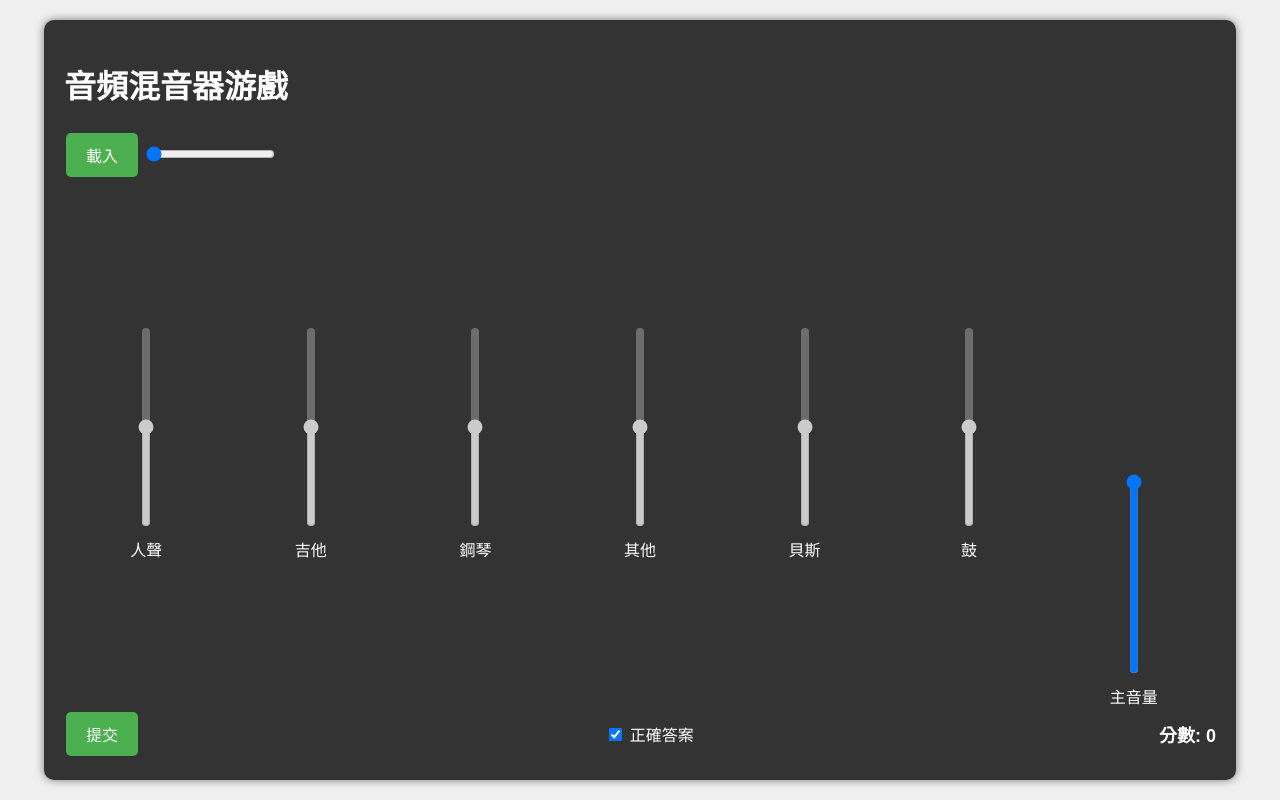
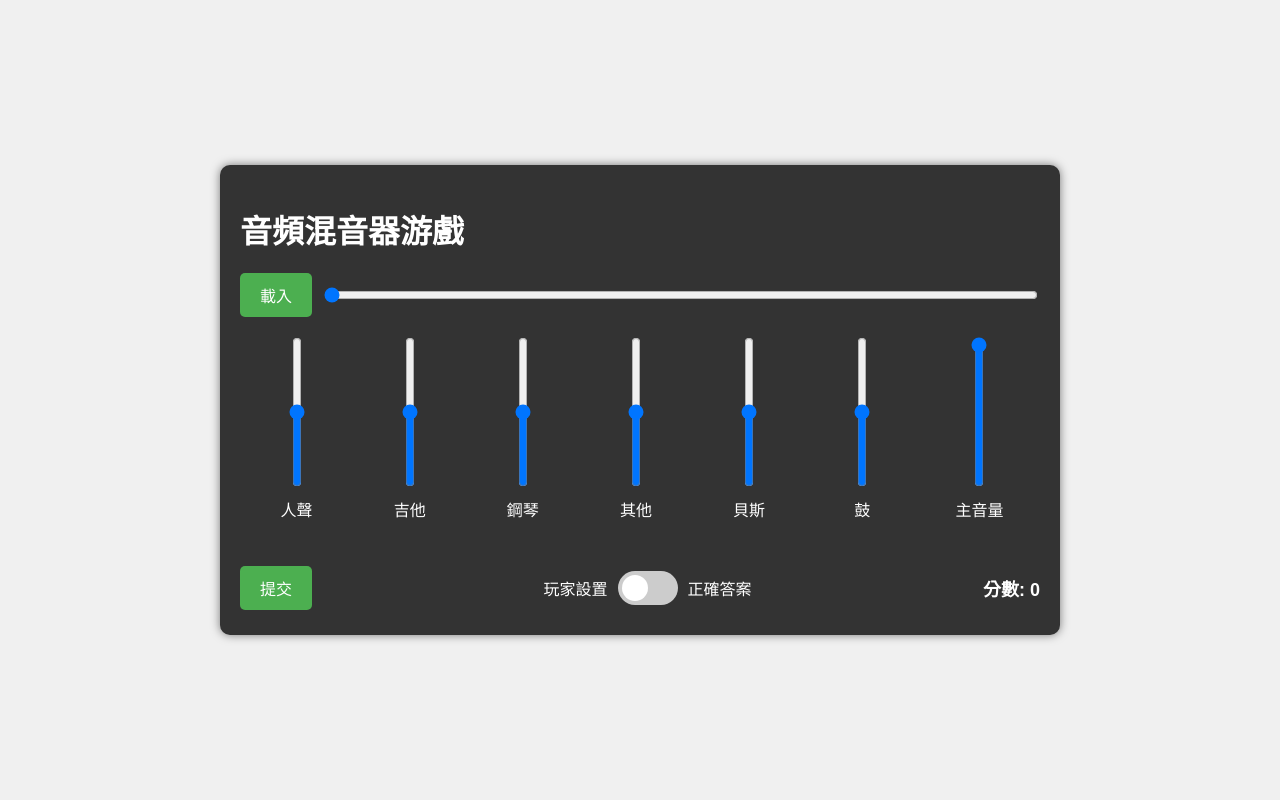
Before and after one commit to ChrisTorng/MixerGame, a plain HTML site: page src/index.html in a window 1280 px wide. Both pictures are taken after a click on the button "提交". Drawn offline with Linux system fonts and the light colour scheme.

Commit message:
希望左邊是 玩家設置，右邊 正確答案，中間是按一下即可左右滑動的開關。文字標籤亦可按。這個開關及兩側文字，只在「提交」按後才顯示出來。一開始請隱藏「分數: 0」，只有在提交後才顯示。在較窄的行動裝置上，會有如圖黑底會小於操作畫面元素的問題，請改善。

```diff
--- a/src/index.css
+++ b/src/index.css
@@ -20,61 +20,18 @@ body {
     box-shadow: 0 0 10px rgba(0,0,0,0.5);
     display: flex;
     flex-direction: column;
-    height: 90vh;
-    width: 90vw;
+    width: 90%;
+    max-width: 800px;
+    margin: 20px auto;
 }
 
-.controls-container {
+.transport-controls {
     display: flex;
-    justify-content: space-between;
-    align-items: flex-start;
+    align-items: center;
     margin-bottom: 20px;
 }
 
-.transport-controls {
-    flex-grow: 1;
-}
-
-.faders-container {
-    display: flex;
-    justify-content: space-around;
-    flex-grow: 1;
-}
-
-.fader {
-    display: flex;
-    flex-direction: column;
-    align-items: center;
-}
-
-.fader input[type="range"],
-.master-volume input[type="range"] {
-    writing-mode: vertical-lr;
-    direction: rtl;
-    width: 50px;
-    height: 200px;
-    margin: 0 10px;
-}
-
-.master-volume {
-    display: flex;
-    flex-direction: column;
-    align-items: center;
-    justify-content: flex-end;
-    margin-top: auto;
-}
-
-.fader label {
-    margin-top: 10px;
-}
-
-.game-controls {
-    display: flex;
-    justify-content: space-between;
-    align-items: center;
-}
-
-button {
+#playPauseBtn {
     background-color: #4CAF50;
     border: none;
     color: white;
@@ -83,21 +40,139 @@ button {
     text-decoration: none;
     display: inline-block;
     font-size: 16px;
-    margin: 4px 2px;
+    margin-right: 10px;
     cursor: pointer;
     border-radius: 5px;
 }
 
-#score {
+#timeSlider {
+    flex-grow: 1;
+}
+
+.faders-container {
+    display: flex;
+    justify-content: space-around;
+    flex-wrap: wrap;
+}
+
+.fader {
+    display: flex;
+    flex-direction: column;
+    align-items: center;
+    margin: 0 10px 20px;
+}
+
+.fader input[type="range"] {
+    writing-mode: vertical-lr;
+    direction: rtl;
+    width: 20px;
+    height: 150px;
+    margin: 0 10px;
+}
+
+.fader label {
+    margin-top: 10px;
+    text-align: center;
+}
+
+.game-controls {
+    display: flex;
+    justify-content: space-between;
+    align-items: center;
+    flex-wrap: wrap;
+    margin-top: 20px;
+}
+
+#submitBtn {
+    background-color: #4CAF50;
+    border: none;
+    color: white;
+    padding: 10px 20px;
+    text-align: center;
+    text-decoration: none;
+    display: inline-block;
+    font-size: 16px;
+    cursor: pointer;
+    border-radius: 5px;
+}
+
+#resultControls {
+    display: flex;
+    align-items: center;
+    margin: 10px 0;
+}
+
+.switch {
+    position: relative;
+    display: inline-block;
+    width: 60px;
+    height: 34px;
+    margin: 0 10px;
+}
+
+.switch input {
+    opacity: 0;
+    width: 0;
+    height: 0;
+}
+
+.slider {
+    position: absolute;
+    cursor: pointer;
+    top: 0;
+    left: 0;
+    right: 0;
+    bottom: 0;
+    background-color: #ccc;
+    transition: .4s;
+    border-radius: 34px;
+}
+
+.slider:before {
+    position: absolute;
+    content: "";
+    height: 26px;
+    width: 26px;
+    left: 4px;
+    bottom: 4px;
+    background-color: white;
+    transition: .4s;
+    border-radius: 50%;
+}
+
+input:checked + .slider {
+    background-color: #2196F3;
+}
+
+input:checked + .slider:before {
+    transform: translateX(26px);
+}
+
+#scoreDisplay {
     font-size: 18px;
     font-weight: bold;
 }
 
-/* 用於垂直範圍輸入的樣式 */
-input[type="range"][orient="vertical"] {
-    writing-mode: vertical-lr;
-    direction: rtl;
-    width: 50px;
-    height: 200px;
-    padding: 0 5px;
+@media (max-width: 600px) {
+    .mixer-container {
+        padding: 10px;
+        width: 95%;
+    }
+
+    .faders-container {
+        justify-content: center;
+    }
+
+    .fader {
+        margin: 0 5px 10px;
+    }
+
+    .game-controls {
+        flex-direction: column;
+        align-items: stretch;
+    }
+
+    #submitBtn, #resultControls, #scoreDisplay {
+        margin-bottom: 10px;
+    }
 }
--- a/src/index.html
+++ b/src/index.html
@@ -48,14 +48,15 @@
 
     <div class="game-controls">
         <button id="submitBtn">提交</button>
-        <div class="toggle-container">
+        <div id="resultControls" style="display: none;">
+            <span id="playerSettingLabel">玩家設置</span>
             <label class="switch">
-                <input type="checkbox" id="answerToggle" disabled>
-                <span class="slider round"></span>
+                <input type="checkbox" id="answerToggle">
+                <span class="slider"></span>
             </label>
-            <span id="toggleLabel">玩家設置</span>
+            <span id="correctAnswerLabel">正確答案</span>
         </div>
-        <div id="score">分數: <span>0</span></div>
+        <div id="scoreDisplay" style="display: none;">分數: <span>0</span></div>
     </div>
 </div>
     <script src="index.js"></script>
--- a/src/index.js
+++ b/src/index.js
@@ -201,22 +201,31 @@ function initGame() {
 
     document.getElementById('submitBtn').addEventListener('click', () => {
         const score = calculateScore();
-        document.querySelector('#score span').textContent = score;
-        document.getElementById('answerToggle').disabled = false;
-        document.getElementById('answerToggle').checked = true;
-        toggleAnswerMode(true);
+        document.getElementById('scoreDisplay').style.display = 'block';
+        document.querySelector('#scoreDisplay span').textContent = score;
+        document.getElementById('resultControls').style.display = 'flex';
+        document.getElementById('answerToggle').checked = false;
+        toggleAnswerMode(false);
     });
 
     document.getElementById('answerToggle').addEventListener('change', (e) => {
         toggleAnswerMode(e.target.checked);
+    });
+
+    document.getElementById('playerSettingLabel').addEventListener('click', () => {
+        document.getElementById('answerToggle').checked = false;
+        toggleAnswerMode(false);
+    });
+
+    document.getElementById('correctAnswerLabel').addEventListener('click', () => {
+        document.getElementById('answerToggle').checked = true;
+        toggleAnswerMode(true);
     });
 }
 
 // 切換答案模式
 function toggleAnswerMode(isAnswer) {
     isAnswerMode = isAnswer;
-    const toggleLabel = document.getElementById('toggleLabel');
-    toggleLabel.textContent = isAnswer ? '正確答案' : '玩家設置';
 
     tracks.forEach(track => {
         const fader = document.getElementById(`${track}-fader`).querySelector('input');
```
